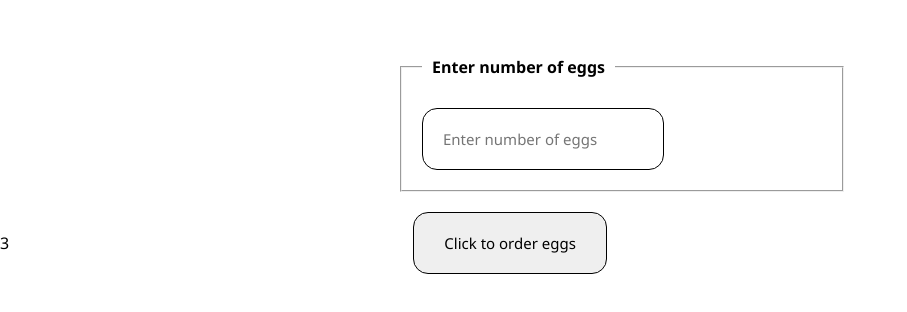
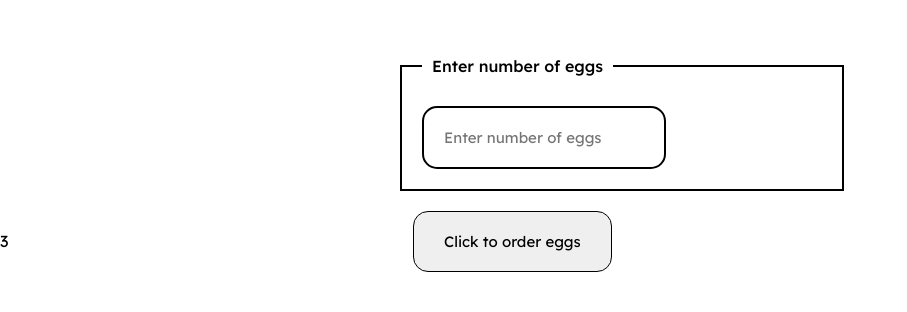
Before and after one commit to Iengem/Javascript, a plain HTML site: page index.html in a window 1280 px wide. Shown: the part 104-416 px from the top of the page, without its empty margins (0-907 px from the left). Drawn offline with Linux system fonts and the light colour scheme.

```diff
--- a/style.css
+++ b/style.css
@@ -1,12 +1,13 @@
+@import url('https://fonts.googleapis.com/css2?family=Lexend:wght@100;200;300;400;500;600;700;800;900&display=swap');
 *{
     margin:0px;
     padding:0px;
-    font-family: 'Segoe UI', Tahoma, Geneva, Verdana, sans-serif;
+    font-family: 'Lexend',sans-serif;
 }
 #eggs{
     padding:20px;
     width: 200px;
-    border: 1px solid;
+    border: 2px solid;
     padding-left:20px;
     border-radius: 15px;
     font-size: 15px;
@@ -17,12 +18,13 @@
     margin-top:150px;
 }
 legend{
-    font-weight: bold;
+    font-weight: 500;
     padding: 10px;
 }
 fieldset{
     width: 400px;
     padding: 20px;
+    border: 2px solid ;
 }
 #button{
     padding: 20px 30px;
```
